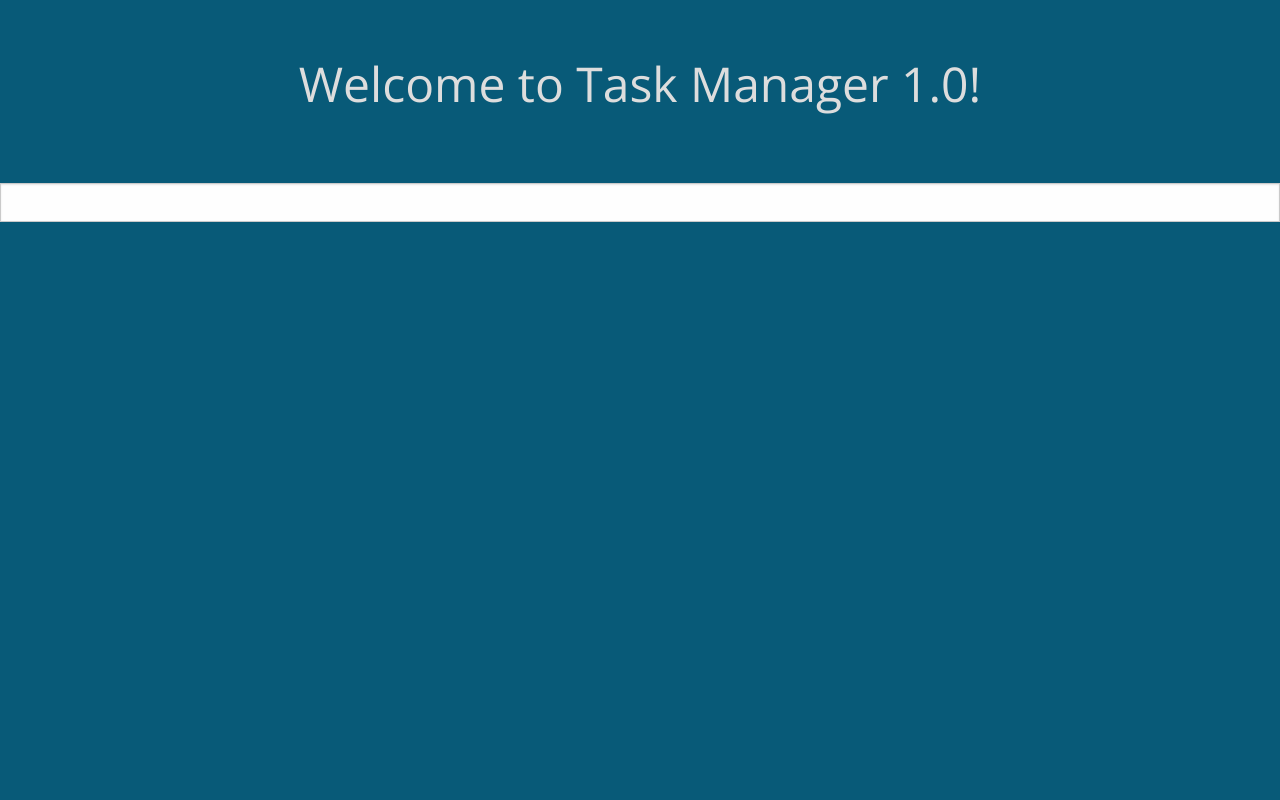
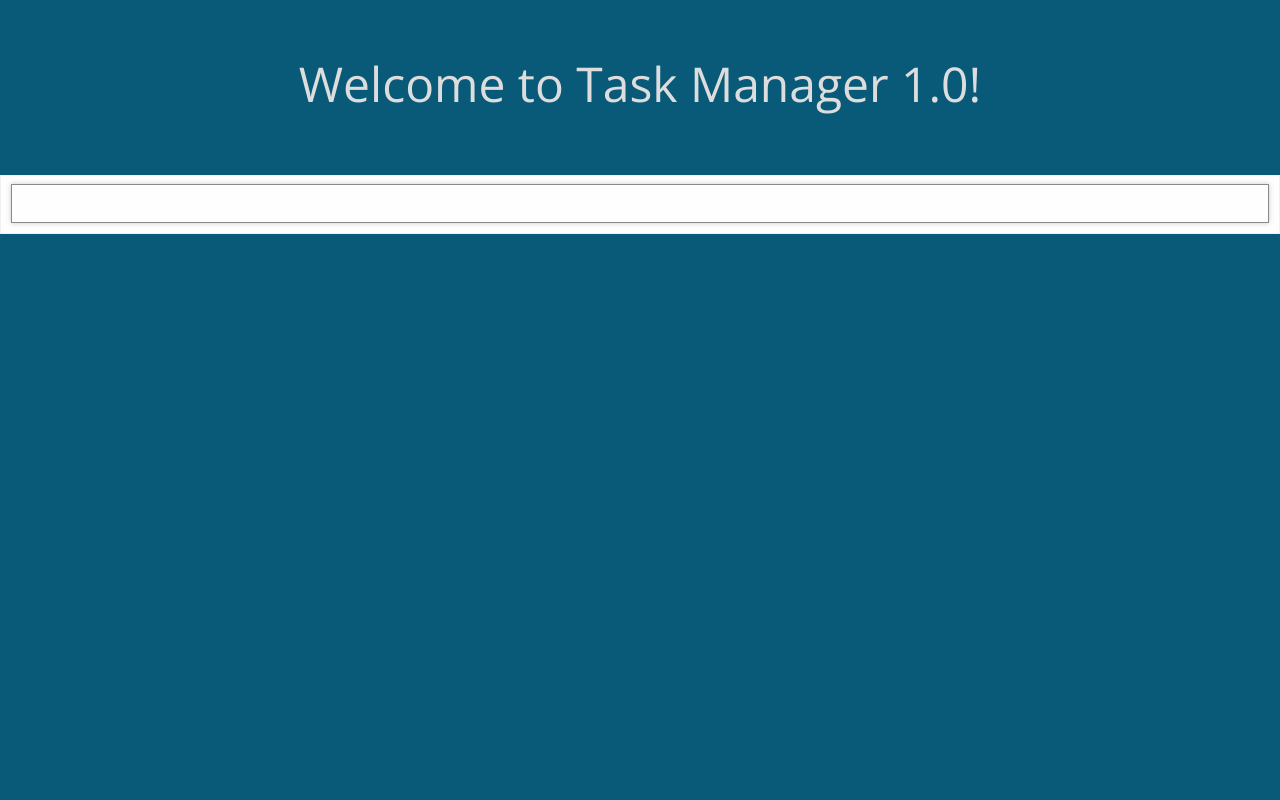
Before and after one commit to abekim/flask-seed, a Flask app: page / in a window 1280 px wide. Run offline with Flask 2, Linux system fonts and the light colour scheme; data that the repository does not hold is empty; some libraries are stand-ins or nearby versions.

Commit message:
have a very basic model working, and a prototype task manager up and running

```diff
--- a/requirements.txt
+++ b/requirements.txt
@@ -6,7 +6,6 @@
 WTForms==1.0.5
 Werkzeug==0.9.4
 flask-mongoengine==0.7.0
-gunicorn==18.0
 itsdangerous==0.24
 mongoengine==0.8.7
 pymongo==2.7.1
--- a/taskmanager/__init__.py
+++ b/taskmanager/__init__.py
@@ -1,15 +1,36 @@
-from flask import Flask, render_template
+from flask import Flask, render_template, jsonify, request
 from flask.ext.mongoengine import MongoEngine
+from taskmanager.json_encoder import MongoEngineJSONEncoder
 
 app = Flask(__name__)
 app.debug = True
+app.json_encoder = MongoEngineJSONEncoder
 
 app.config["MONGODB_SETTINGS"] = {
     'DB': 'Tasks'
 }
 
+if not app.debug:
+    import logging
+    stream_handler = logging.StreamHandler()
+    app.logger.addHandler(stream_handler)
+    app.logger.setLevel(logging.DEBUG)
+
 db = MongoEngine(app)
+
+from taskmanager.models import Task
 
 @app.route("/")
 def hello():
-    return render_template("index.html", title="Welcome")
+    return render_template("index.html", title="Welcome", tasks=Task.objects())
+
+@app.route("/new", methods=['GET', 'POST'])
+def new():
+    if request.method == 'POST':
+        app.logger.info("New task, \"%s\" added", request.form['description'])
+        description = request.form['description']
+
+        t = Task(description=description)
+
+        t.save()
+    return jsonify(data=t)
--- /dev/null
+++ b/taskmanager/json_encoder.py
@@ -0,0 +1,13 @@
+from flask import Flask
+from flask.json import JSONEncoder
+from bson import json_util
+from mongoengine.base import BaseDocument
+from mongoengine.queryset.base import BaseQuerySet
+
+class MongoEngineJSONEncoder(JSONEncoder):
+    def default(self,obj):
+        if isinstance(obj,BaseDocument):
+            return json_util._json_convert(obj.to_mongo())
+        elif isinstance(obj,BaseQuerySet):
+            return json_util._json_convert(obj.as_pymongo())
+        return JSONEncoder.default(self, obj)
--- /dev/null
+++ b/taskmanager/models.py
@@ -0,0 +1,5 @@
+from taskmanager import db
+
+class Task(db.Document):
+    description = db.StringField(required=True)
+    completed = db.BooleanField()
--- /dev/null
+++ b/taskmanager/static/main.js
@@ -0,0 +1,12 @@
+$(function () {
+    $('#new_task').keypress(function (e) {
+        if (e.which == 13) {
+            console.log('enter key registered');
+            descr = $(this).val();
+            $(this).val('');
+            $.post('/new', { description: descr }).done(function (resp) {
+                $('#tasks tbody').append('<tr><td><input class="toggle" type="checkbox"></td><td>' + resp.data.description + '</td></tr>');
+            });
+        };
+    });
+});
--- a/taskmanager/static/styles.css
+++ b/taskmanager/static/styles.css
@@ -7,7 +7,6 @@
     margin: 0;
     background: rgb(8, 90, 120);
     background: linear-gradient(top, #4293d6 0%,#001e96 100%);
-    overflow: hidden;
     text-align: center;
 }
 
@@ -28,14 +27,9 @@
     list-style: none;
 }
 
-.tasks {
+#tasks {
     max-height: 500px;
-}
-
-.tasks a {
-    color: #fff;
-    text-decoration: none;
-    opacity: 0.8;
+    margin: auto;
 }
 
 .destroy {
@@ -59,3 +53,11 @@
     padding: 0 5px 0 15px;
     line-height: 14px;
 }
+
+.description {
+    margin: 0px !important;
+}
+
+.hide {
+    display: none;
+}
--- a/taskmanager/templates/index.html
+++ b/taskmanager/templates/index.html
@@ -8,23 +8,21 @@
 {% endblock %}
 
 {% block content %}
+    <script type="text/javascript" src="{{ url_for('static', filename='main.js') }}"></script>
     <h1 class="depth" title="Welcome to Task Manager 1.0!">Welcome to Task Manager 1.0!</h1>
-    <div class="tdlist">
-        <div class="tdlist-header"></div>
-        <ol class="tasks">
-            {% for task in tdlist %}
-            <li class="description row" id="task.id">
-                <div class="view">
-                    <a class="small-1 large-1 destroy">✕</a>
-                    <label class="small-1 large-1"><input class="toggle" type="checkbox"></label><span class="small-10 large-10">{{ task.description }}</span>
-                </div>
-                <input class="edit todo-input" type="text" value="{{ task.description }}">
-            </li>
-            <!-- <input name="is_complete" type="checkbox" checked={{ task.completed }} /> -->
+    <table class="small-6 large-6" id="tasks">
+        <tbody>
+            <tr>
+                <td colspan=2><input class="description" id="new_task" type="text" autofocus></td>
+            </tr>
+            {% for task in tasks %}
+            <tr>
+                <td><input class="toggle" type="checkbox"></td>
+                <td>{{ task.description }}</td>
+            </tr>
             {% endfor %}
-        </ol>
-        <input class="description" name="new_task" type="text" />
-    </div>
+        </tbody>
+    </table>
 {% endblock %}
 
 {% block footer %}
--- a/taskmanager/templates/layout.html
+++ b/taskmanager/templates/layout.html
@@ -6,7 +6,8 @@
     <title>{% block title %}{% endblock %} - Task Manager 1.0</title>
     <link rel="stylesheet" type="text/css" href="http://fonts.googleapis.com/css?family=Open+Sans:300italic,400italic,700italic,400,300,700">
     <link rel="stylesheet" type="text/css" href="//cdn.jsdelivr.net/foundation/5.2.3/css/foundation.min.css" />
-    <link rel="stylesheet" type="text/css" href="{{ url_for('static', filename="styles.css") }}" />
+    <link rel="stylesheet" type="text/css" href="{{ url_for('static', filename='styles.css') }}" />
+    <script src="//code.jquery.com/jquery-2.1.1.min.js" type="text/javascript"></script>
     {% endblock %}
 </head>
 <body>
```
